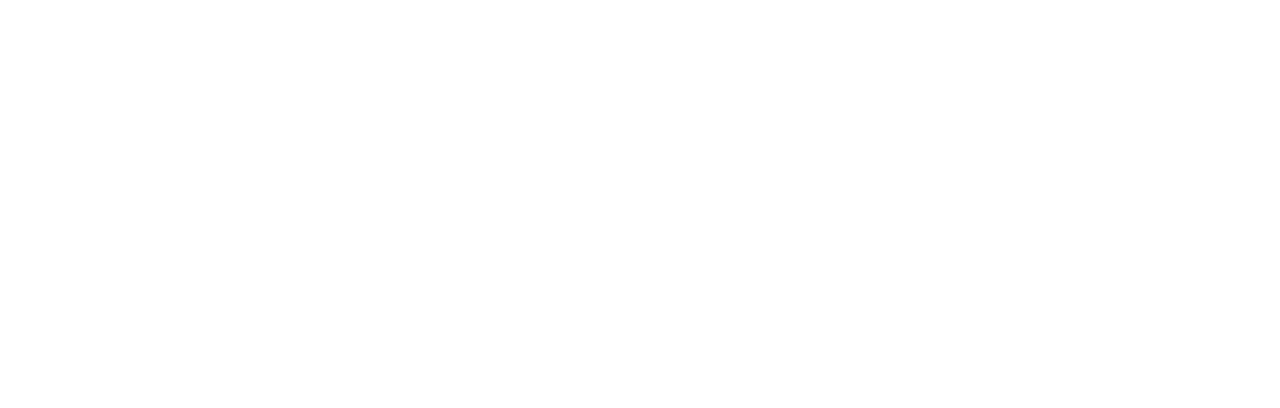
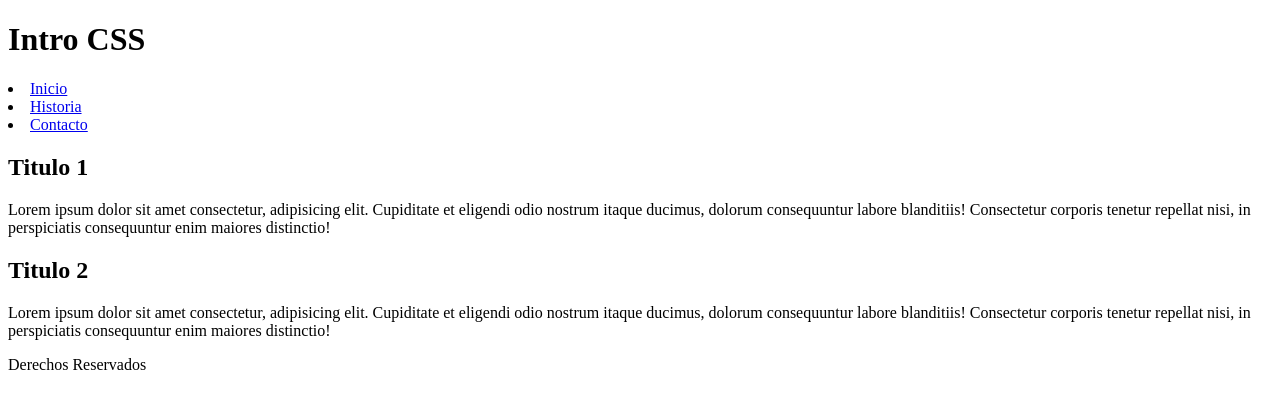
Before and after one commit to beticomtz24/CSS-1, a plain HTML site: page index.html in a window 1280 px wide. Drawn offline with Linux system fonts and the light colour scheme.

Commit message:
segundo commit

```diff
--- a/index.html
+++ b/index.html
@@ -3,9 +3,33 @@
 <head>
     <meta charset="UTF-8">
     <meta name="viewport" content="width=device-width, initial-scale=1.0">
+    <link rel="stylesheet" href="style.css">
     <title>CSS 1</title>
 </head>
 <body>
+    <header>
+        <h1>Intro CSS</h1>
+        <nav>
+            <li><a href="google.com">Inicio</a></li>
+            <li><a href="google.com">Historia</a></li>
+            <li><a href="google.com">Contacto</a></li>
+        </nav>
+    </header>
+
+    <main>
+            <section>
+                <h2>Titulo 1</h2>
+                <p>Lorem ipsum dolor sit amet consectetur, adipisicing elit. Cupiditate et eligendi odio nostrum itaque ducimus, dolorum consequuntur labore blanditiis! Consectetur corporis tenetur repellat nisi, in perspiciatis consequuntur enim maiores distinctio!</p>
+            </section>
+            <section>
+                <h2>Titulo 2</h2>
+                <p>Lorem ipsum dolor sit amet consectetur, adipisicing elit. Cupiditate et eligendi odio nostrum itaque ducimus, dolorum consequuntur labore blanditiis! Consectetur corporis tenetur repellat nisi, in perspiciatis consequuntur enim maiores distinctio!</p>
+            </section>
+    </main>
+
+    <footer>
+        <p>Derechos Reservados</p>
+    </footer>
 
 </body>
 </html>
```
Also changed, not shown: style.css (added).
